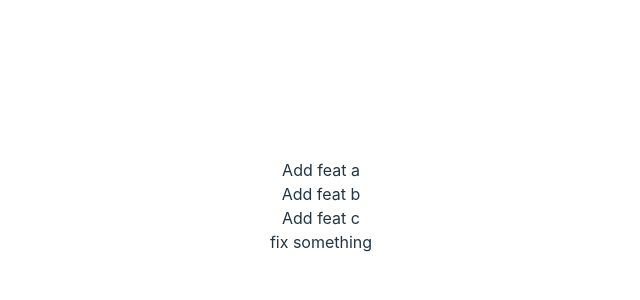
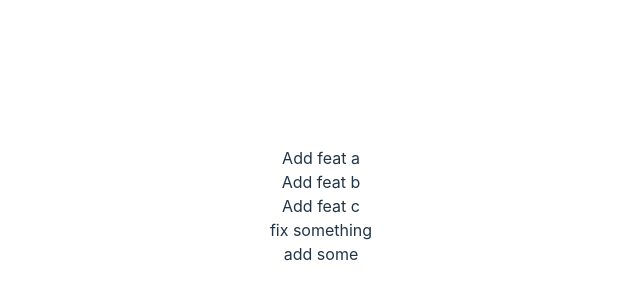
Before and after one commit to supakrit03/semantic-release-101, a React (Vite) app: page / in a window 1280 px wide. Shown: the part 194-494 px from the top of the page, without its empty margins (319-959 px from the left). Built offline with nearby package versions, Linux system fonts and the light colour scheme.

Commit message:
fix: add some

```diff
--- a/src/App.tsx
+++ b/src/App.tsx
@@ -7,6 +7,7 @@ function App() {
       <div>Add feat b</div>
       <div>Add feat c</div>
       <div>fix something</div>
+      <div>add some</div>
     </>
   );
 }
```
